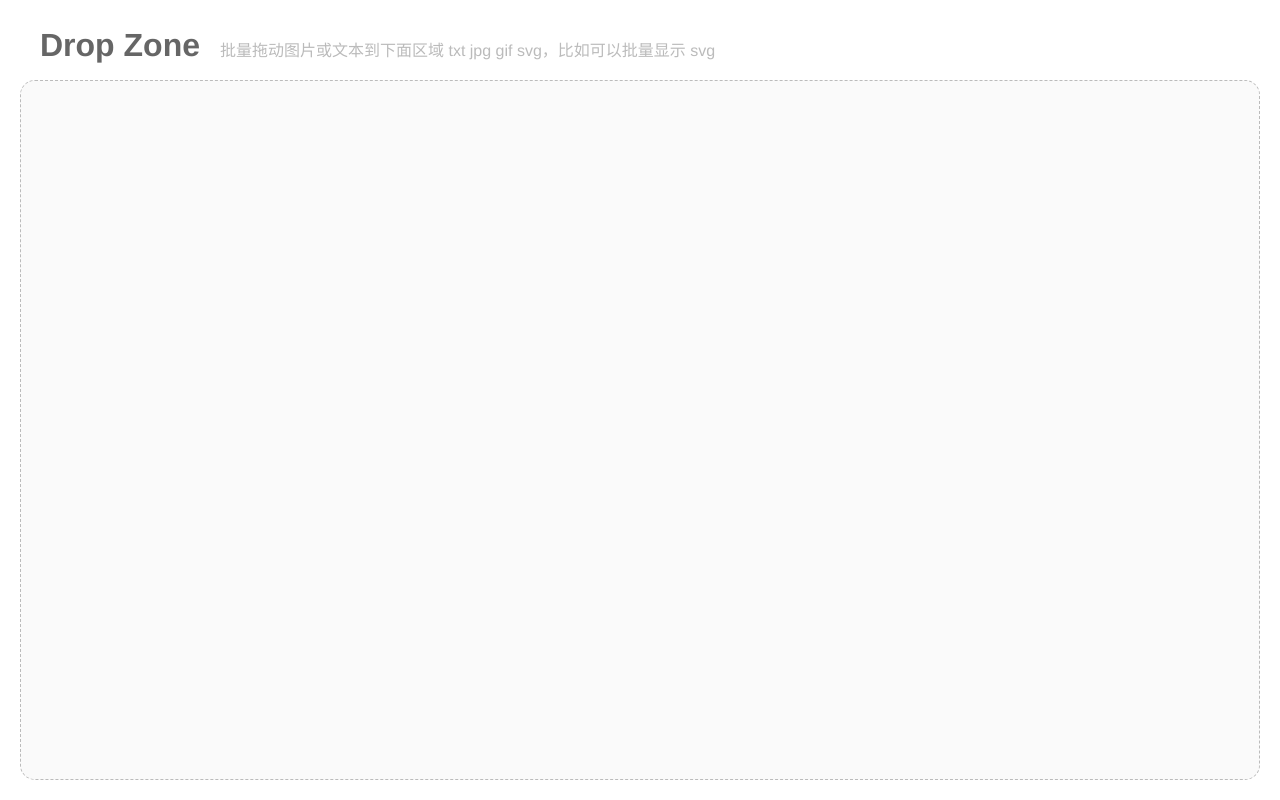
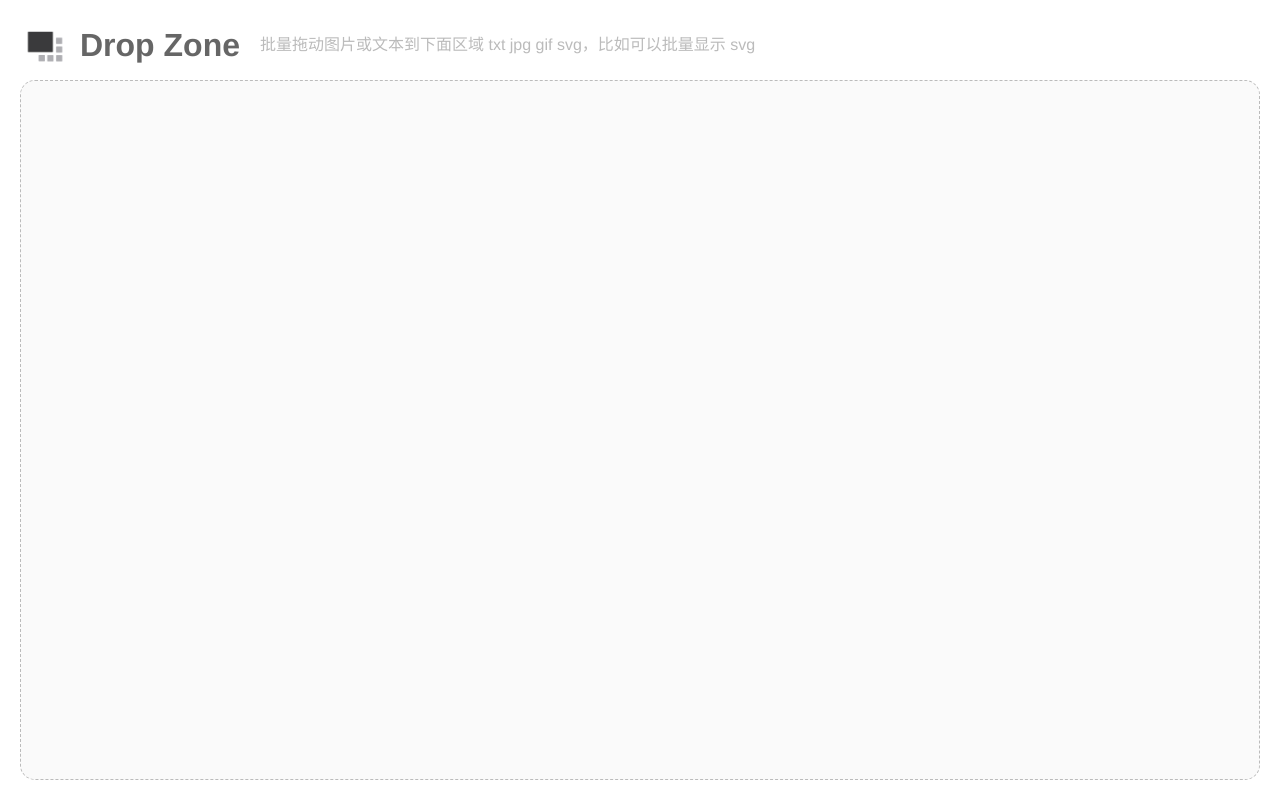
Before and after one commit to KyleBing/drop-and-show, a plain HTML site: page index.html in a window 1280 px wide. Drawn offline with Linux system fonts and the light colour scheme.

Commit message:
adjust page header

```diff
--- a/drop.scss
+++ b/drop.scss
@@ -11,14 +11,23 @@ body{
 }
 
 
-.logo {
-  margin-left: 20px;
-  font-weight: bold;
-  font-size: 2rem;
+.header {
+  margin-bottom: 10px;
   color: $text-title;
   height: 50px;
   line-height: 50px;
-  margin-bottom: 10px;
+  display: flex;
+  justify-content: flex-start;
+  align-items: flex-end;
+  .logo{
+    width: 50px;
+    height: 50px;
+    margin-right: 10px;
+  }
+  .title{
+    font-weight: bold;
+    font-size: 2rem;
+  }
   .hint {
     font-weight: normal;
     color: $text-subtitle;
--- a/index.html
+++ b/index.html
@@ -2,12 +2,17 @@
 <html lang="zh-CN">
 <head>
    <meta charset="UTF-8">
-   <title>Drop&Show</title>
+   <title>Drop and Show</title>
    <link rel="shortcut icon" href="favicon.png" type="image/png">
-   <link rel="stylesheet" href="drop.css?v=20220903173648">
+   <link rel="stylesheet" href="drop.css?v=20220903174357">
 </head>
 <body >
-<h1 class="logo">Drop Zone<span class="hint">批量拖动图片或文本到下面区域 txt  jpg  gif  svg，比如可以批量显示 svg</span></h1>
+<div class="header">
+   <img class="logo" src="favicon.png" alt="logo">
+   <h1 class="title">Drop Zone</h1>
+   <span class="hint">批量拖动图片或文本到下面区域 txt  jpg  gif  svg，比如可以批量显示 svg</span>
+</div>
+
 <div class="container"
      ondrop="handleDrag(event)"
      ondragleave="handleDragEnd()"
```
Also changed, not shown: drop.css.
